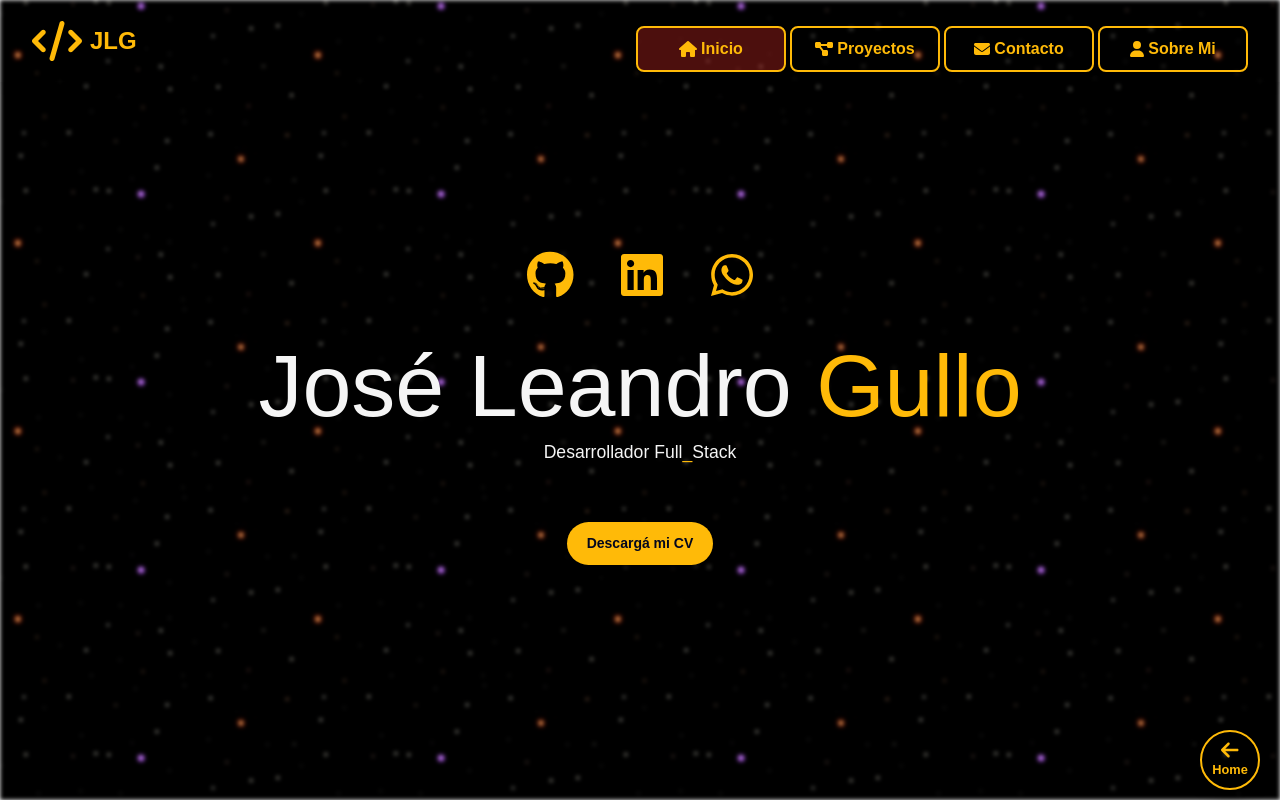
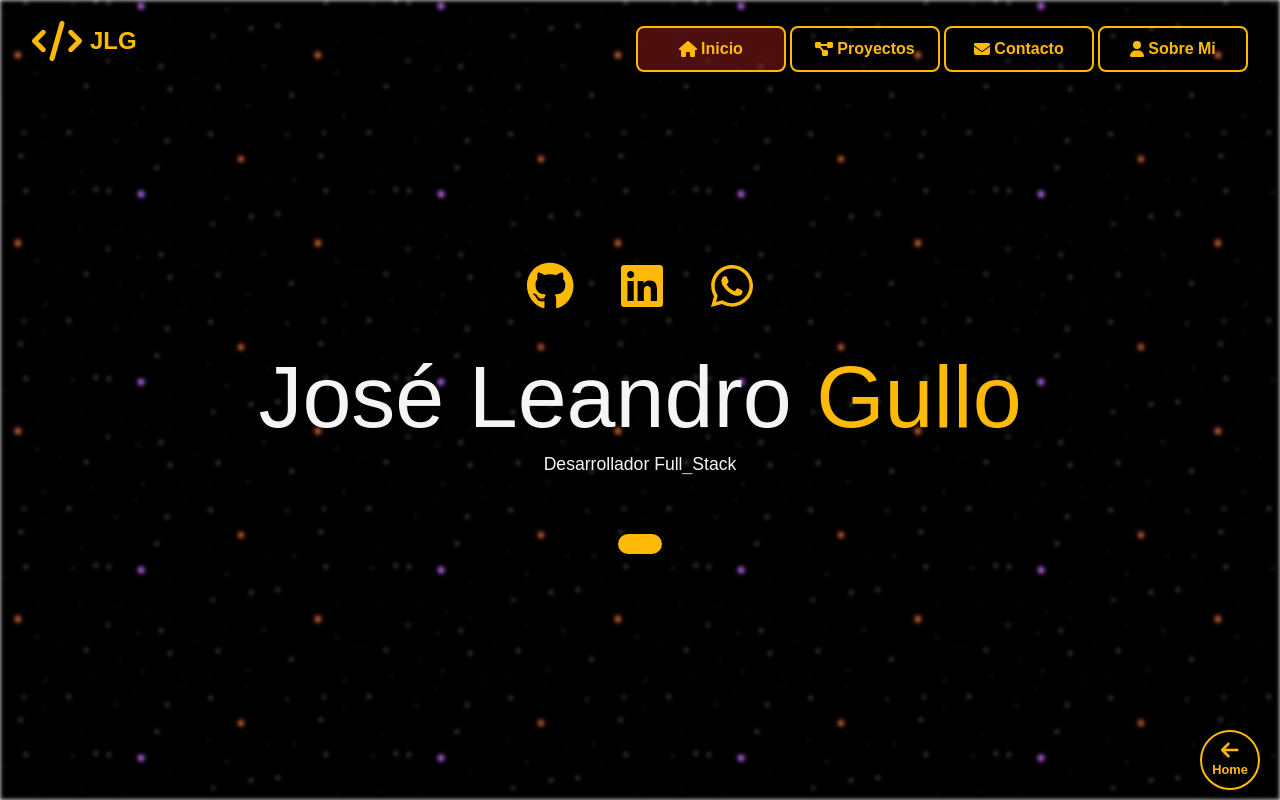
Before and after one commit to gullojoseleandro/Portfolio_V4, a React (Create React App) app: page /PortfolioPage in a window 1280 px wide. Built offline with nearby package versions, Linux system fonts and the light colour scheme.

Commit message:
update: CVButton component

```diff
--- a/src/Pages/PortfolioPage/Components/Button/CVButton.css
+++ b/src/Pages/PortfolioPage/Components/Button/CVButton.css
@@ -1,24 +1,49 @@
 .cv-button {
     background-color: #FFBA08;
     color: #03071E;
-    font-size: 0.875rem;
-    padding: 10px 20px;
-    border-radius: 30px;
-    transition: background-color 0.4s, transform 0.4s, box-shadow 0.4s;
-    box-shadow: 0 4px 15px rgba(0, 0, 0, 1);
+    font-size: calc(0.7rem + 0.5vw);
+    padding: 8px 20px;
+    border-radius: 10px;
+    border: 2px solid transparent;
+    transition: background-color 0.4s, transform 0.4s, box-shadow 0.4s, border-color 0.4s;
+    box-shadow: 0 4px 15px rgba(0, 0, 0, 0.2);
     outline: none;
-    border: none;
     cursor: pointer;
     display: flex;
     align-items: center;
     justify-content: center;
+    overflow: hidden;
+}
+
+@media (max-width: 768px) {
+    .cv-button {
+        font-size: calc(0.8rem + 0.5vw);
+        padding: 6px 12px;
+        margin: 0 10px;
+        border-radius: 10px;
+    }
+}
+
+.cv-button:before {
+    content: '';
+    position: absolute;
+    top: 0; left: 0; right: 0; bottom: 0;
+    background: rgba(255, 255, 255, 0.2);
+    transition: transform 0.4s;
+    transform: scale(0);
+    border-radius: 10px;
+}
+
+.cv-button:hover:before {
+    transform: scale(1);
 }
 
 .cv-button.active {
     background-color: rgb(190, 38, 33);
     color: #FFBA08;
-    transform: scale(1.1);
+    transform: scale(1.05);
     box-shadow: 0 8px 30px rgba(0, 0, 0, 0.3);
+    border-color: #FFBA08;
 }
 
 .cv-button-text {
@@ -26,4 +51,5 @@
     padding: 0;
     transition: color 0.4s;
     font-weight: bold;
+    text-shadow: 1px 1px 2px rgba(0, 0, 0, 0.3);
 }
--- a/src/Pages/PortfolioPage/Components/Button/CVButton.jsx
+++ b/src/Pages/PortfolioPage/Components/Button/CVButton.jsx
@@ -2,21 +2,25 @@ import React, { useState } from "react";
 import CV from "./../../../../assets/Files/Gullo José Leandro - Octubre 2024.pdf";
 import "./CVButton.css";
 
-const CVButton = () => {
+const CVButton = ({...props}) => {
+    const { content, type, href, width, onClick } = props;
     const [activeButton, setActiveButton] = useState(false);
 
     return (
         <button
-            className={`cv-button ${activeButton ? 'active' : ''}`}
+            className={`cv-button w-100 ${activeButton ? 'active' : ''}`}
             onMouseEnter={() => setActiveButton(true)}
             onMouseLeave={() => setActiveButton(false)}
+            type={type}
+            width={width}
+            onClick={onClick}
         >
             <a
-                href={CV}
+                href={href ? {href}: null}
                 target="_blank"
                 rel="noreferrer"
                 style={{ textDecoration: "none", color: "inherit" }}>
-                <p className="cv-button-text">Descargá mi CV</p>
+                <p className="cv-button-text">{content}</p>
             </a>
         </button>
     );
```
